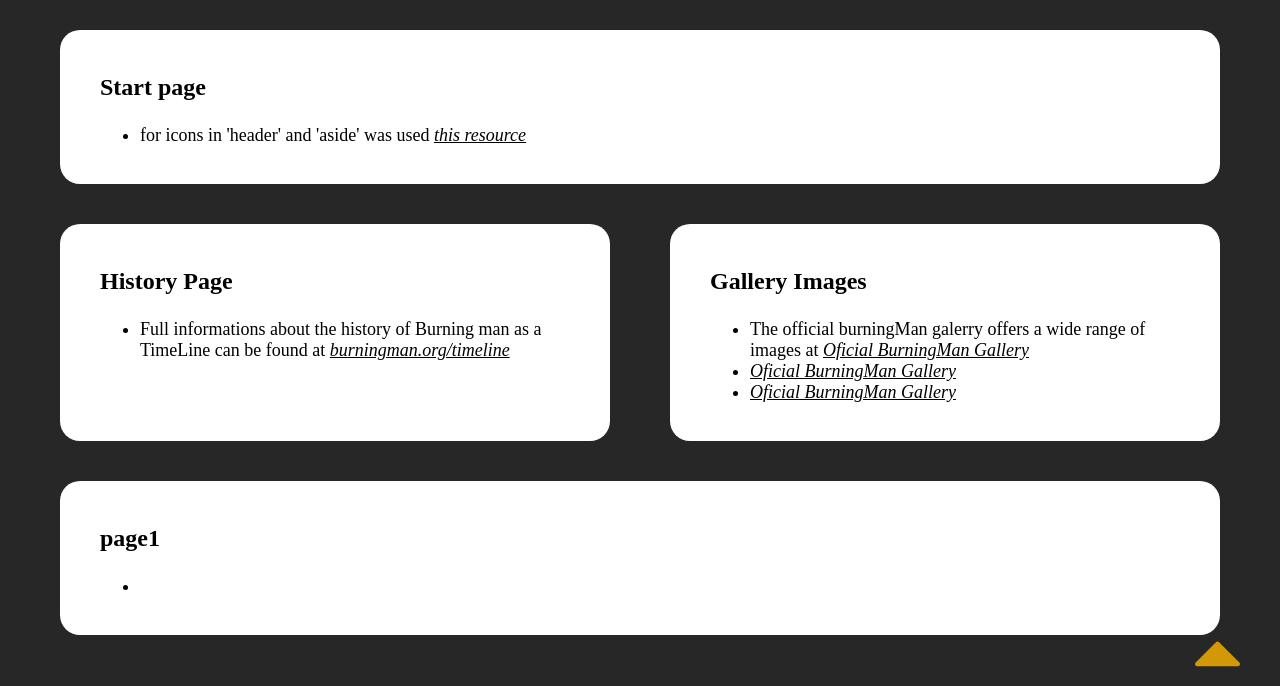
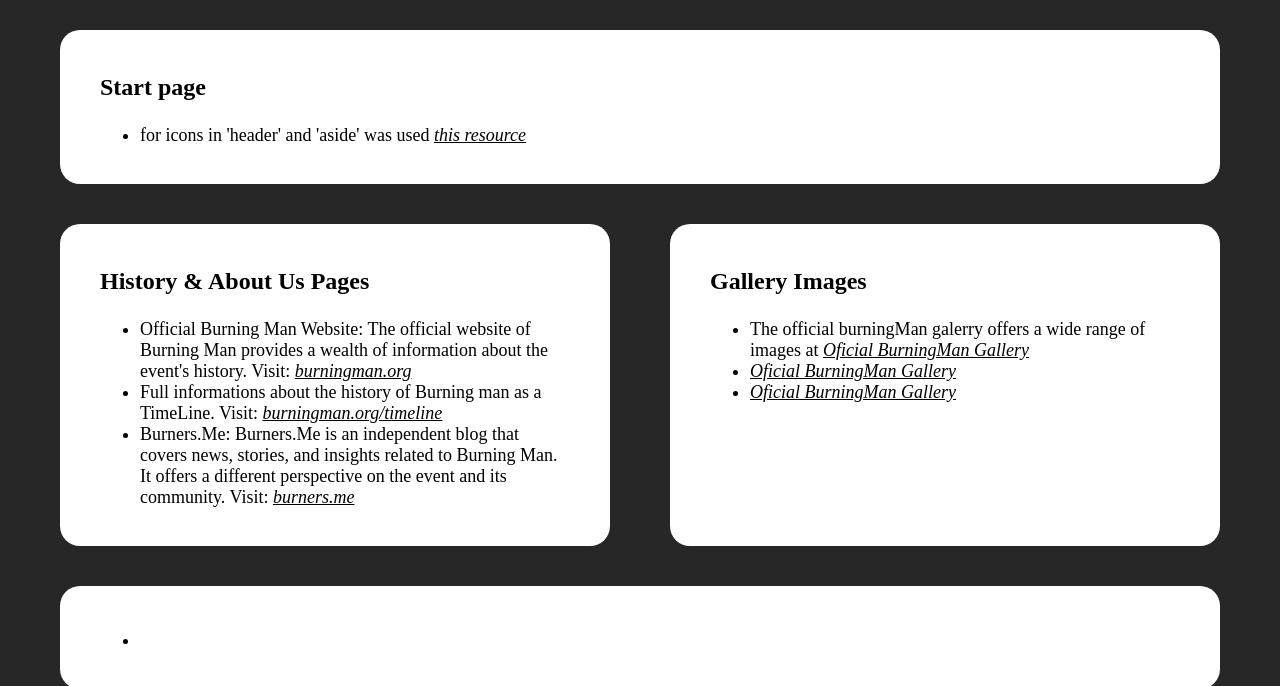
Before and after one commit to sofia-kylypko/cwd_final, a plain HTML site: page pages/references.html in a window 1280 px wide. Shown: the part 121-807 px from the top of the page. Drawn offline with nearby package versions, Linux system fonts and the light colour scheme.

Commit message:
add references for history

```diff
--- a/pages/references.html
+++ b/pages/references.html
@@ -61,9 +61,11 @@
                     </ul>
                 </section>
                 <section>
-                    <h1>History Page</h1>
+                    <h1>History & About Us Pages</h1>
                     <ul>
-                        <li>Full informations about the history of Burning man as a TimeLine can be found at <a href="https://burningman.org/timeline/"><i>burningman.org/timeline</i></a></li>
+                        <li>Official Burning Man Website: The official website of Burning Man provides a wealth of information about the event's history. Visit: <a href="https://burningman.org/"><i>burningman.org</i></a> </li>
+                        <li>Full informations about the history of Burning man as a TimeLine. Visit: <a href="https://burningman.org/timeline/"><i>burningman.org/timeline</i></a></li>
+                        <li>Burners.Me: Burners.Me is an independent blog that covers news, stories, and insights related to Burning Man. It offers a different perspective on the event and its community. Visit: <a href="https://burners.me/"><i>burners.me</i></a> </li>
                     </ul>
                 </section>
                 <section>
@@ -73,9 +75,10 @@
                         <li><a href="https://gallery.burningman.org/"><i>Oficial BurningMan Gallery</i></a></li>
                         <li><a href="https://gallery.burningman.org/"><i>Oficial BurningMan Gallery</i></a></li>
                     </ul>
+
                 </section>
                 <section>
-                    <h1>page1 </h1>
+                    <h1></h1>
                     <ul>
                         <li></li>
                     </ul>
```
